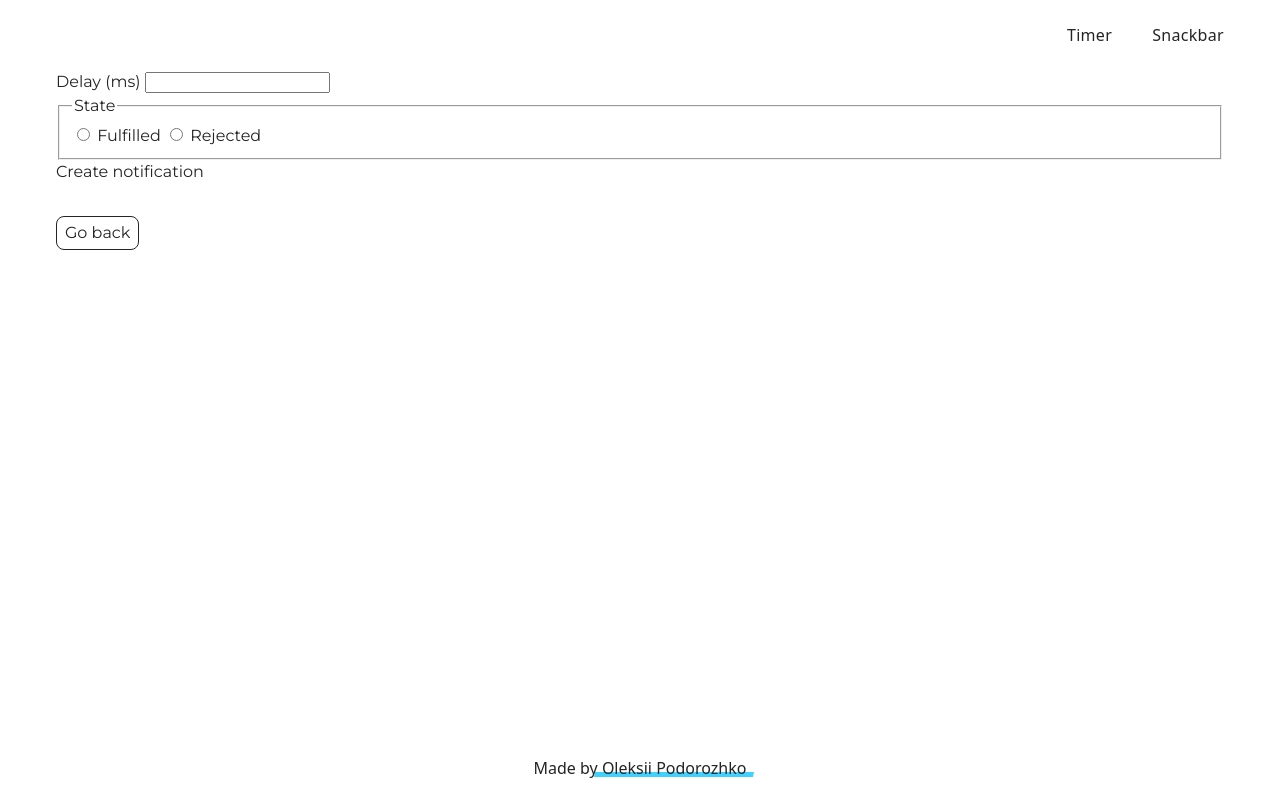
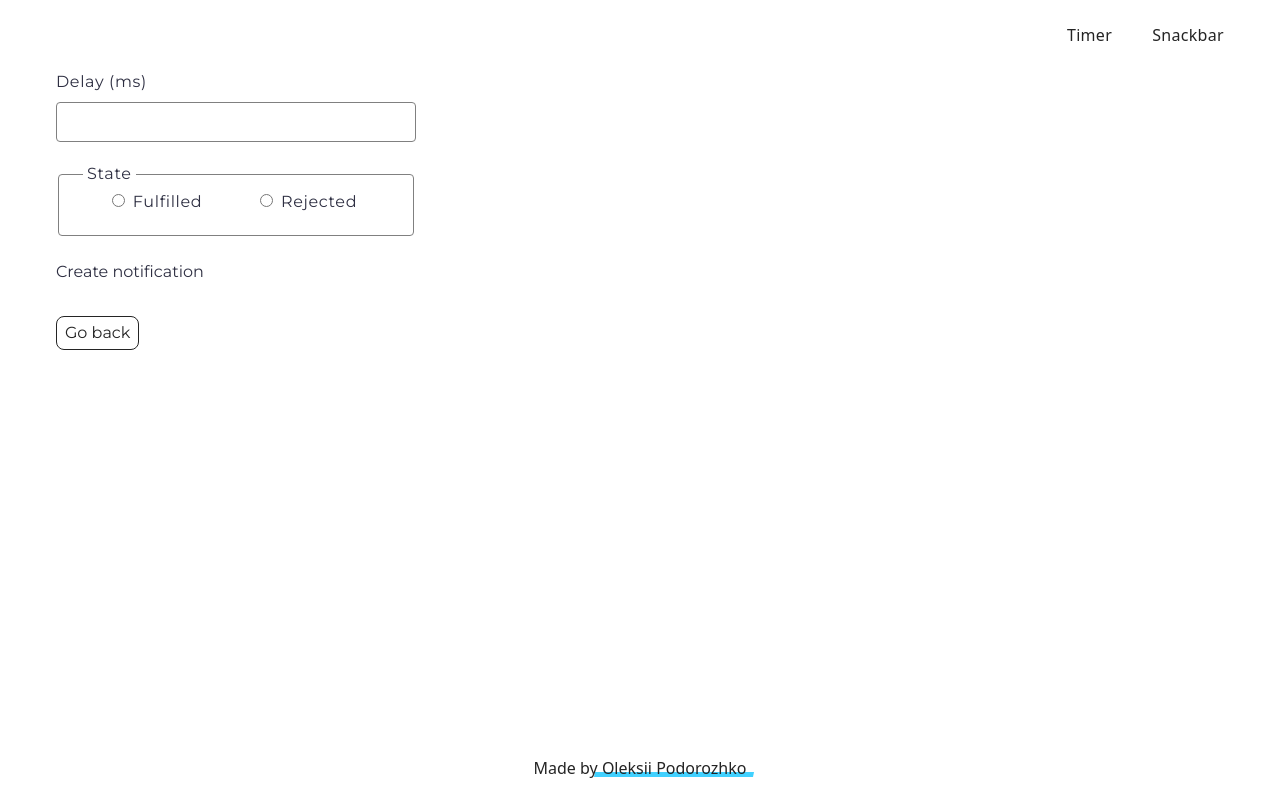
Before and after one commit to OleksiiPodorozhko/goit-js-hw-10, a website built with Vite: page src/2-snackbar.html in a window 1280 px wide. Built offline with nearby package versions, Linux system fonts and the light colour scheme.

Commit message:
Add styles for Snackbar (not finished)

```diff
--- a/src/2-snackbar.html
+++ b/src/2-snackbar.html
@@ -24,12 +24,12 @@
 <main>
   <div class="container">
     <form class="form">
-      <label>
+      <label class="delay-label">
         Delay (ms)
         <input type="number" name="delay" required />
       </label>
 
-      <fieldset>
+      <fieldset class="state-group">
         <legend>State</legend>
         <label>
           <input type="radio" name="state" value="fulfilled" required />
--- a/src/css/2-snackbar.css
+++ b/src/css/2-snackbar.css
@@ -0,0 +1,48 @@
+main {
+  font-family: 'Montserrat', sans-serif;
+  font-size: 16px;
+}
+
+.form{
+  width: 360px;
+  font-size: 16px;
+  line-height: 1.5;
+  letter-spacing: 0.04em;
+  color: #2e2f42;
+}
+
+/*label*/
+.delay-label {
+  display: flex;
+  flex-direction: column;
+  margin-bottom: 16px;
+}
+
+.delay-label input {
+  height: 40px;
+  margin-top: 8px;
+  border: 1px solid #808080;
+  border-radius: 4px;
+}
+
+.state-group {
+  margin-bottom: 24px;
+  border: 1px solid #808080;
+  border-radius: 4px;
+  padding: 0;
+  height: 78px;
+  /*padding-left: 48px;*/
+  /*pt24*/
+}
+
+.state-group legend {
+  margin-left: 24px;
+  padding: 4px;
+}
+
+.state-group label {
+  display: inline-block;
+  margin-left: 48px;
+  /*margin-bottom: 8px;*/
+  /*margin-top: 24px;*/
+}
```
Also changed, not shown: src/css/1-timer.css (+0 -9 lines).
